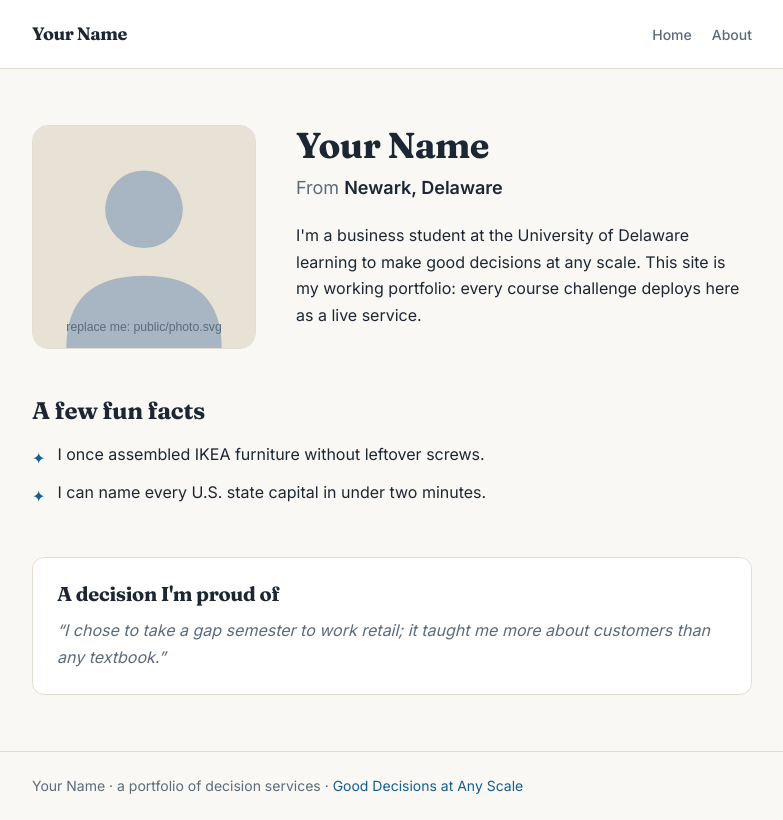
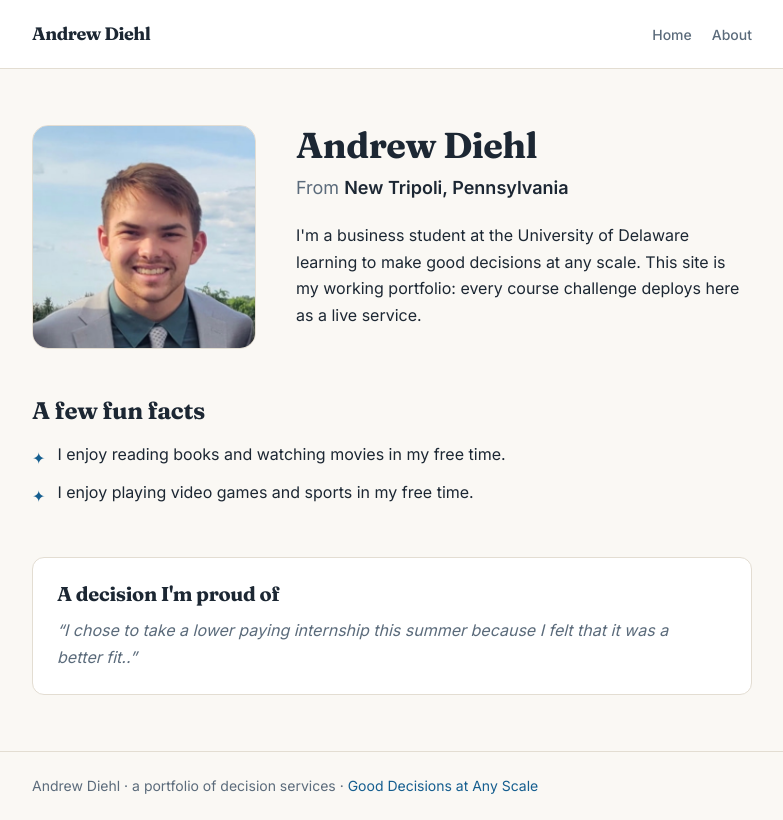
Before and after one commit to AndrewJDiehl/my-site, a Next.js app: page /about in a window 1280 px wide. Shown: the whole page, without its empty margins (248-1031 px from the left). Built offline with nearby package versions, Linux system fonts and the light colour scheme.

Commit message:
profile changes

```diff
--- a/src/profile.ts
+++ b/src/profile.ts
@@ -16,33 +16,33 @@
 
 export const profile = {
   /** Your name as you want it to appear everywhere. */
-  displayName: "Your Name",
+  displayName: "Andrew Diehl",
 
   /** Your UD email — must match the one you signed into the course with. */
-  email: "you@udel.edu",
+  email: "adiehl@udel.edu",
 
   /** Where you're from. Shows on your roster card and /about. */
-  hometown: "Newark, Delaware",
+  hometown: "New Tripoli, Pennsylvania",
 
   /**
    * 2 to 4 fun facts (the grader checks the count!). Real ones: they're
    * how classmates find something to say hello about.
    */
   funFacts: [
-    "I once assembled IKEA furniture without leftover screws.",
-    "I can name every U.S. state capital in under two minutes.",
+    "I enjoy reading books and watching movies in my free time.",
+    "I enjoy playing video games and sports in my free time.",
   ],
 
   /** One decision you're proud of, in a sentence. */
   decisionImProudOf:
-    "I chose to take a gap semester to work retail; it taught me more about customers than any textbook.",
+    "I chose to take a lower paying internship this summer because I felt that it was a better fit..",
 
   /**
    * Your photo. Replace public/photo.svg with a real photo of you
    * (e.g. put photo.jpg in the public/ folder and change this to "/photo.jpg").
    * It must be a real image file: the grader fetches it and checks.
    */
-  photoPath: "/photo.svg",
+  photoPath: "/photo.jpeg",
 
   /**
    * Who can see your roster card:
```
Also changed, not shown: public/photo.jpeg (added), public/photo.svg (deleted).
